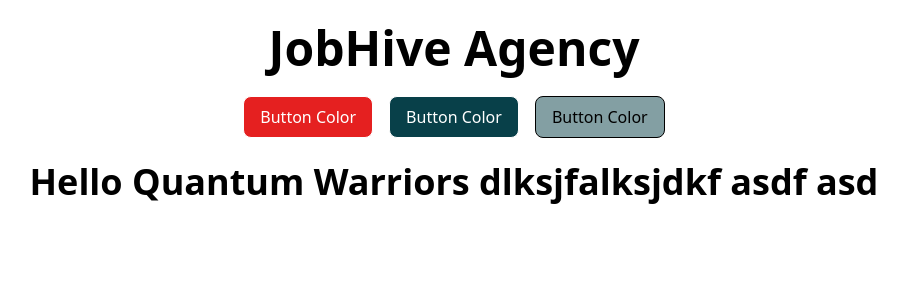
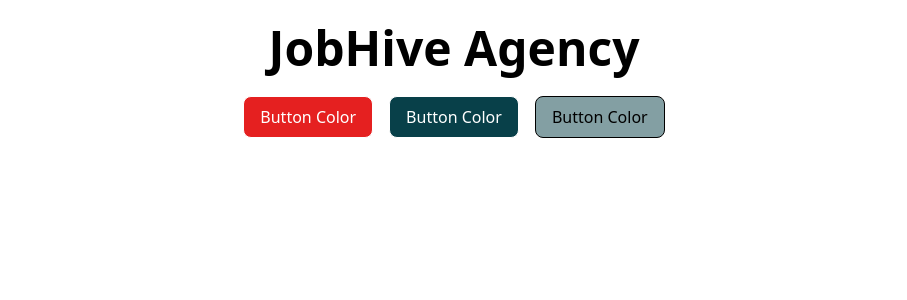
Before and after one commit to alaminislam34/Hiring-Agency-Communication-Platform, a Next.js app: page / in a window 1280 px wide. Shown: the top 300 px of the page, without its empty margins (186-1093 px from the left). Built offline with nearby package versions, Linux system fonts and the light colour scheme.

Commit message:
extra text removed

```diff
--- a/src/app/page.js
+++ b/src/app/page.js
@@ -17,9 +17,6 @@ export default function Home() {
           Button Color
         </button>
       </div>
-      <h1 className="text-2xl lg:text-4xl font-bold text-center py-6">
-        Hello Quantum Warriors dlksjfalksjdkf asdf asd
-      </h1>
     </div>
   );
 }
```
